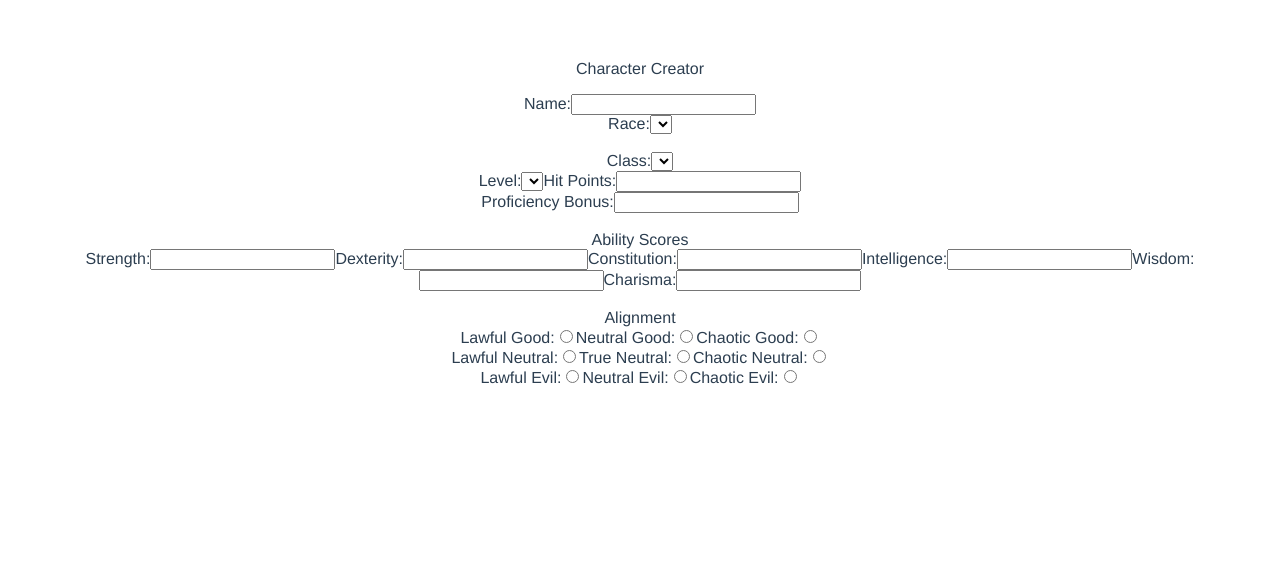
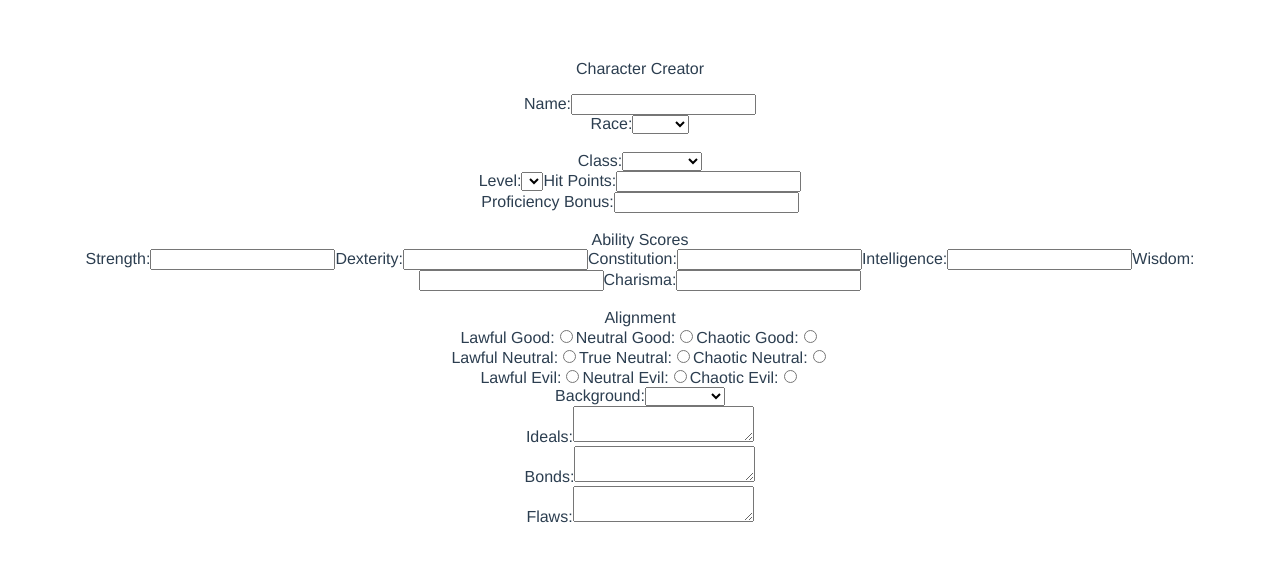
Before and after one commit to SurSouthside/Py_5E_Character_Creator, a Vue app in the folder charcreate-client/: page / in a window 1280 px wide. Shown: the top 562 px of the page. Built offline with nearby package versions, Linux system fonts and the light colour scheme.

Commit message:
Add ideals, bonds and flaws

```diff
--- a/charcreate-client/src/components/CharCreate.vue
+++ b/charcreate-client/src/components/CharCreate.vue
@@ -8,13 +8,19 @@
     <input type="text" id="charcreate_name"/>
     <br/>
     <label for="charcreate_race">Race:</label>
-    <select id="charcreate_race"/>
+    <select v-model="race" id="charcreate_race">
+        <option>Dwarf</option>
+        <option>Elf</option>
+    </select>
     <br/>
     <br/>
     <!--Step 1 end-->
     <!--Step 2 start-->
     <label for="charcreate_class">Class:</label>
-    <select id="charcreate_class"/>
+   <select v-model="race" id="charcreate_class">
+        <option>Barbarian</option>
+        <option>Bard</option>
+    </select>
     <br/>
     <label for="charcreate_level">Level:</label>
     <select id="charcreate_level"/>
@@ -67,6 +73,23 @@
     <input type="radio" id="charcreate_align_ne" name="alignment" value="ne">
     <label for="charcreate_align_ce">Chaotic Evil:</label>
     <input type="radio" id="charcreate_align_ce" name="alignment" value="ce">
+    <br/>
+    <label for="charcreate_background">Background:</label>
+    <select v-model="background" id="charcreate_background">
+        <option>Barbarian</option>
+        <option>Bard</option>
+    </select>
+    <br/>
+    <label for="charcreate_ideals">Ideals:</label>
+    <textarea v-model="ideals" id="charcreate_ideals"></textarea>
+    <br/>
+    <label for="charcreate_bonds">Bonds:</label>
+    <textarea v-model="bonds" id="charcreate_bonds"></textarea>
+    <br/>
+    <label for="charcreate_flaws">Flaws:</label>
+    <textarea v-model="flaws" id="charcreate_flaws"></textarea>
+    <br/>
+    <br/>
     <!--Step 4 end-->
     <!--Step 5 start-->
     <!--Step 5 end-->
```
